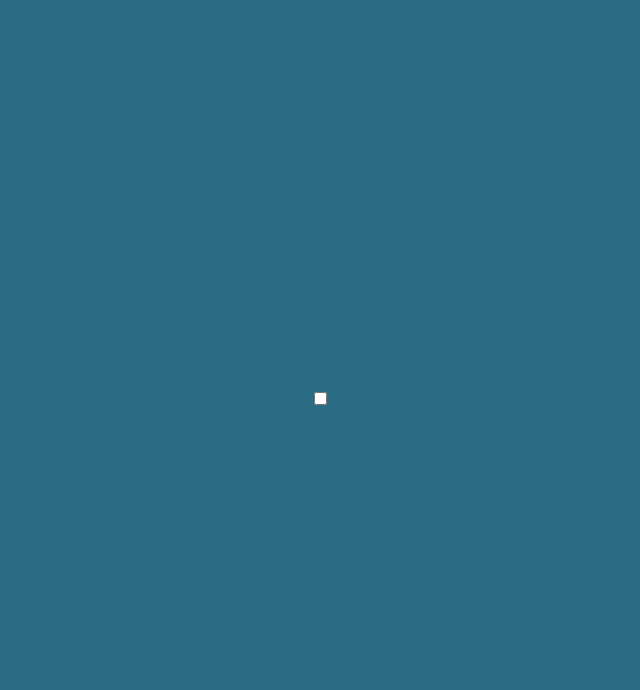
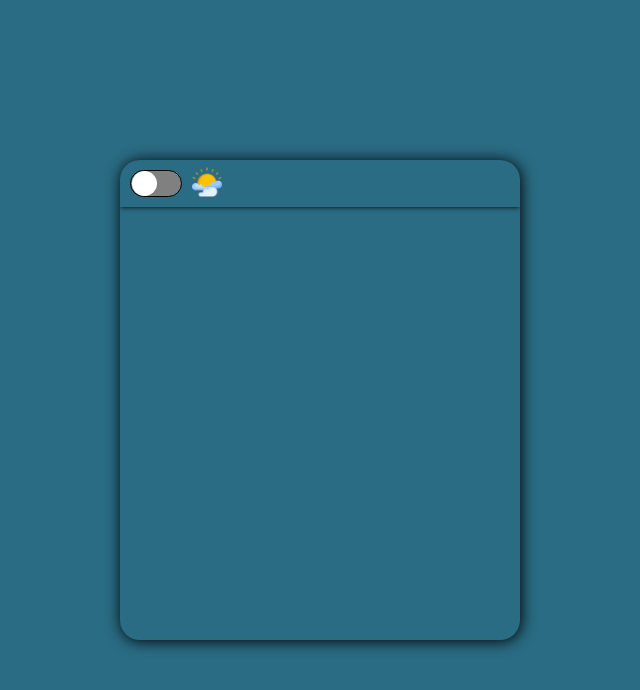
Before and after one commit to SaikatDeb12/calculator-react, a React (Vite) app: page / in a window 1280 px wide. Shown: the top 690 px of the page, without its empty margins (320-960 px from the left). Built offline with nearby package versions, Linux system fonts and the light colour scheme.

Commit message:
added navbar

```diff
--- a/src/App.css
+++ b/src/App.css
@@ -11,3 +11,42 @@
   height: 100vh;
   width: 100%;
 }
+
+.calculator {
+  height: 60vh;
+  width: 50vh;
+  border-radius: 20px;
+  box-shadow: 1px 1px 15px rgba(0, 0, 0, 1.2);
+  overflow: hidden;
+}
+
+.navbar {
+  top: 0;
+  left: 0;
+  display: flex;
+  align-items: center;
+  box-shadow: 0px 0px 5px rgba(0, 0, 0, 1.2);
+}
+
+.slidebar {
+  margin: 10px;
+  border-radius: 20px;
+  width: 50px;
+  height: 25px;
+  background-color: gray;
+  border: 1px solid black;
+}
+
+.btn {
+  width: 25px;
+  height: 25px;
+  border-radius: 100%;
+  background-color: white;
+  border: 1px soild white;
+  transform: translate(1px, 0px);
+}
+
+.icon {
+  width: 30px;
+  height: 30px;
+}
--- a/src/App.jsx
+++ b/src/App.jsx
@@ -1,12 +1,31 @@
-import { useState } from "react";
+import { useState, useRef } from "react";
 import "./App.css";
 
 function App() {
+  const refToggle = useRef();
+  const refImg = useRef();
+  let flag = true;
+  const changeBtn = () => {
+    if (flag) {
+      refToggle.current.style.transform = "translate(25px, 0px)";
+      refImg.current.src = "/moon.png";
+    } else {
+      refToggle.current.style.transform = "translate(1px, 0px)";
+      refImg.current.src = "/sun.png";
+    }
+    flag = !flag;
+  };
+
   return (
     <div className="app">
       <div className="calculator">
         <div className="navbar">
-          <input type="checkbox"></input>
+          <div className="slidebar">
+            <p ref={refToggle} className="btn" onClick={changeBtn}></p>
+          </div>
+          <span>
+            <img ref={refImg} className="icon" src="/sun.png"></img>
+          </span>
         </div>
       </div>
     </div>
```
Also changed, not shown: public/moon.png (added), public/sun.png (added).
